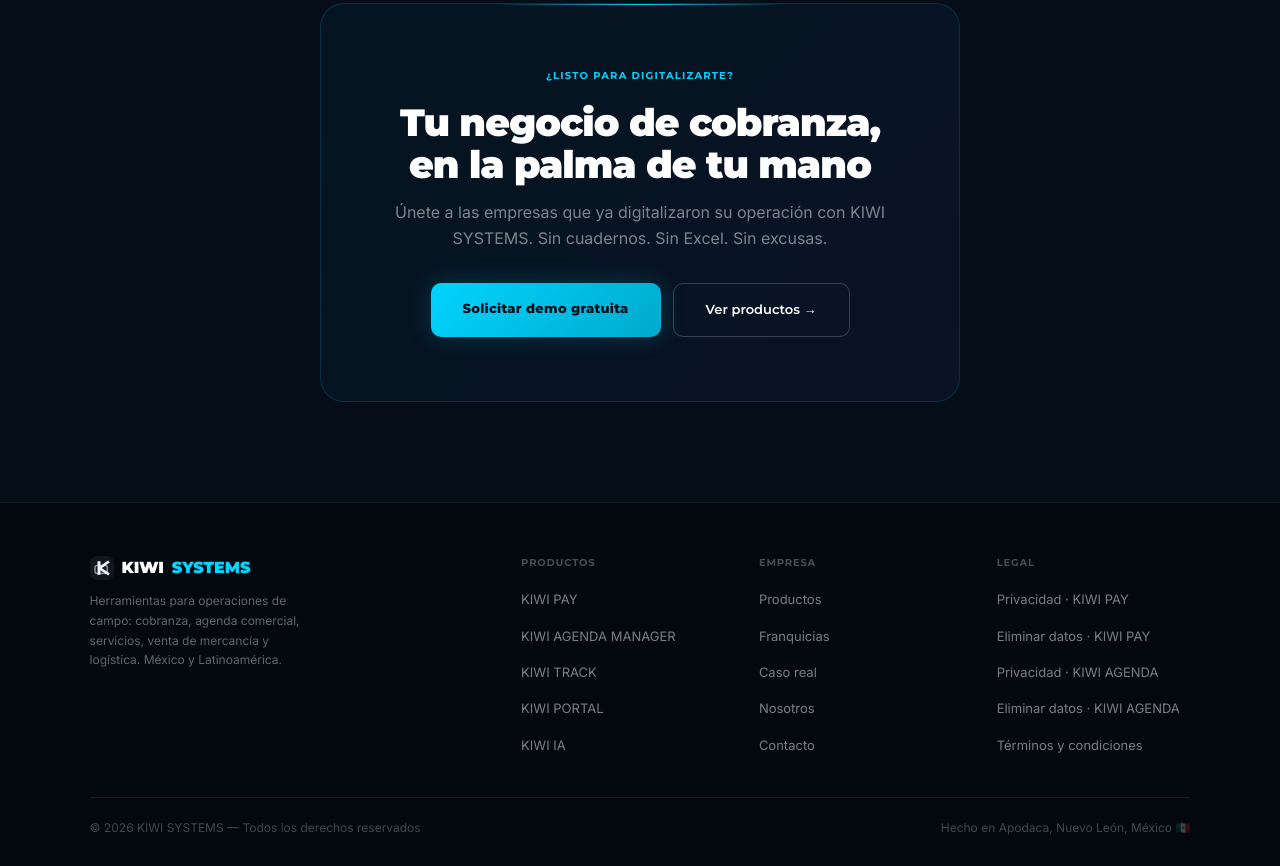
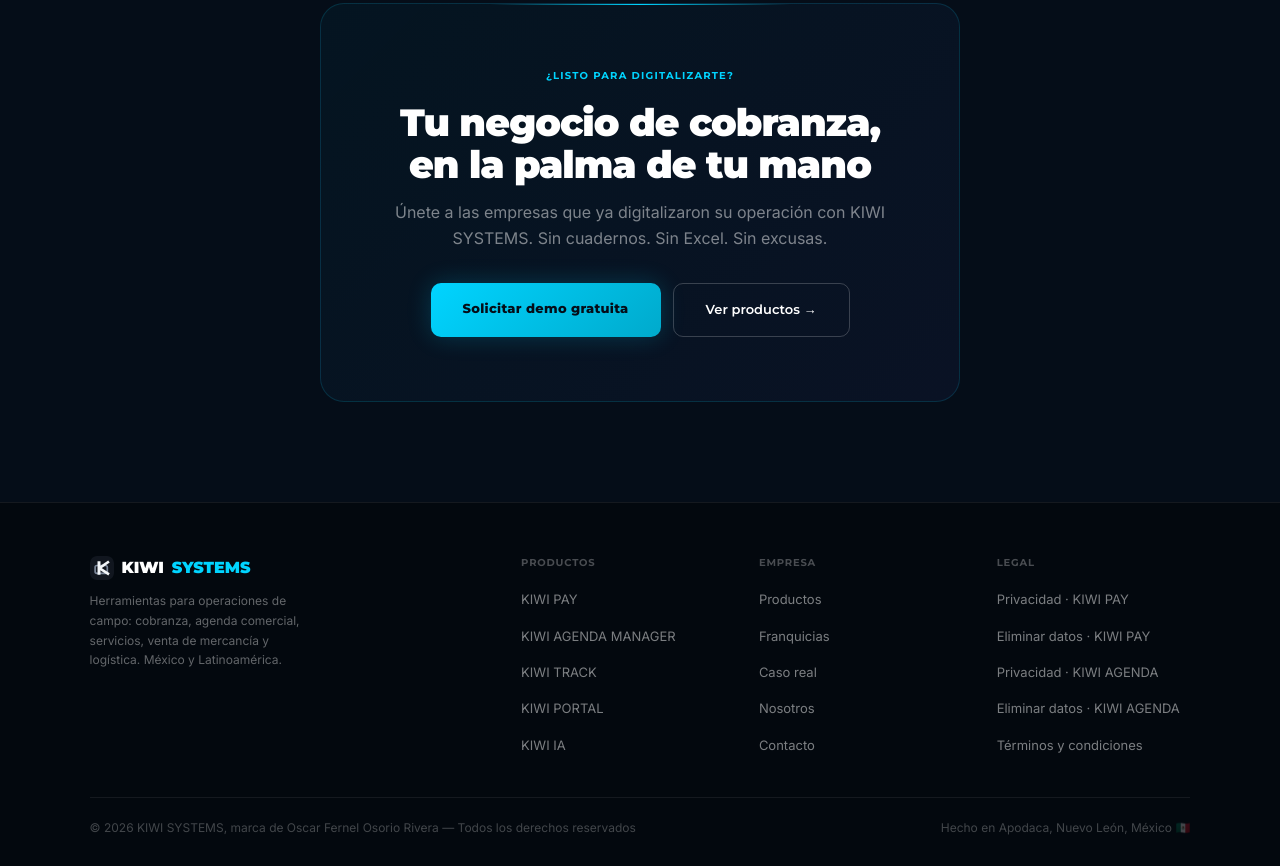
Before and after one commit to oscarvex1992/kiwi-systems-landing, a plain HTML site: page index.html in a window 1280 px wide. Shown: the part 6980-7846 px from the top of the page. Drawn offline with Linux system fonts and the light colour scheme.

Commit message:
Update footer copyright text with brand details

```diff
--- a/index.html
+++ b/index.html
@@ -726,7 +726,7 @@ footer{background:rgba(0,0,0,.4);border-top:1px solid var(--border);padding:52px
     </div>
   </div>
   <div class="ft-bot">
-    <div class="ft-copy">© 2026 KIWI SYSTEMS — Todos los derechos reservados</div>
+       <div class="ft-copy">© 2026 KIWI SYSTEMS, marca de Oscar Fernel Osorio Rivera — Todos los derechos reservados</div>
     <div class="ft-copy">Hecho en Apodaca, Nuevo León, México 🇲🇽</div>
   </div>
 </footer>
```
